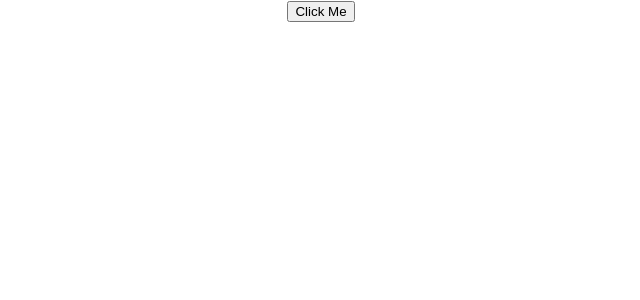
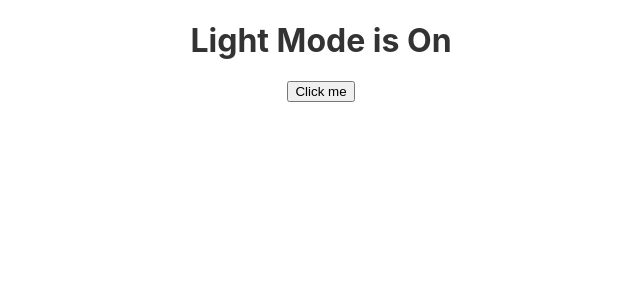
Before and after one commit to devandri/basic-react, a React (Create React App) app: page / in a window 1280 px wide. Shown: the top 300 px of the page, without its empty margins (319-959 px from the left). Built offline with nearby package versions, Linux system fonts and the light colour scheme.

Commit message:
practice(data&state): user event without state

```diff
--- a/src/App.js
+++ b/src/App.js
@@ -9,6 +9,7 @@
 import Nav from './components/Nav';
 import Card from './components/Card';
 import ClickExample from './components/ClickExample';
+import ModeToggler from './components/ModeToggler';
 
 const bool = true
 const str1 = "Just"
@@ -77,7 +78,8 @@
     <div className='App'>
       {/* <PracticeComponentProperties /> */}
       {/* <MultipleComponent /> */}
-      <ClickExample />
+      {/* <ClickExample /> */}
+      <ModeToggler />
     </div>
   )
 }
--- /dev/null
+++ b/src/components/ModeToggler.js
@@ -0,0 +1,25 @@
+function ModeToggler() {
+    let darkModeOn = false;
+    const darkMode = <h1>Dark Mode is On</h1>
+    const lightMode = <h1>Light Mode is On</h1>
+
+    function handleClick() {
+        darkModeOn = !darkModeOn;
+        if (darkModeOn == true) {
+            console.log("Dark mode is on")
+        } else {
+            console.log("Light mode is on")
+        }
+    }
+
+    return (
+        <div>
+            {darkModeOn ? darkMode : lightMode}
+            <button onClick={handleClick}>
+                Click me
+            </button>
+        </div>
+    )
+}
+
+export default ModeToggler
```
